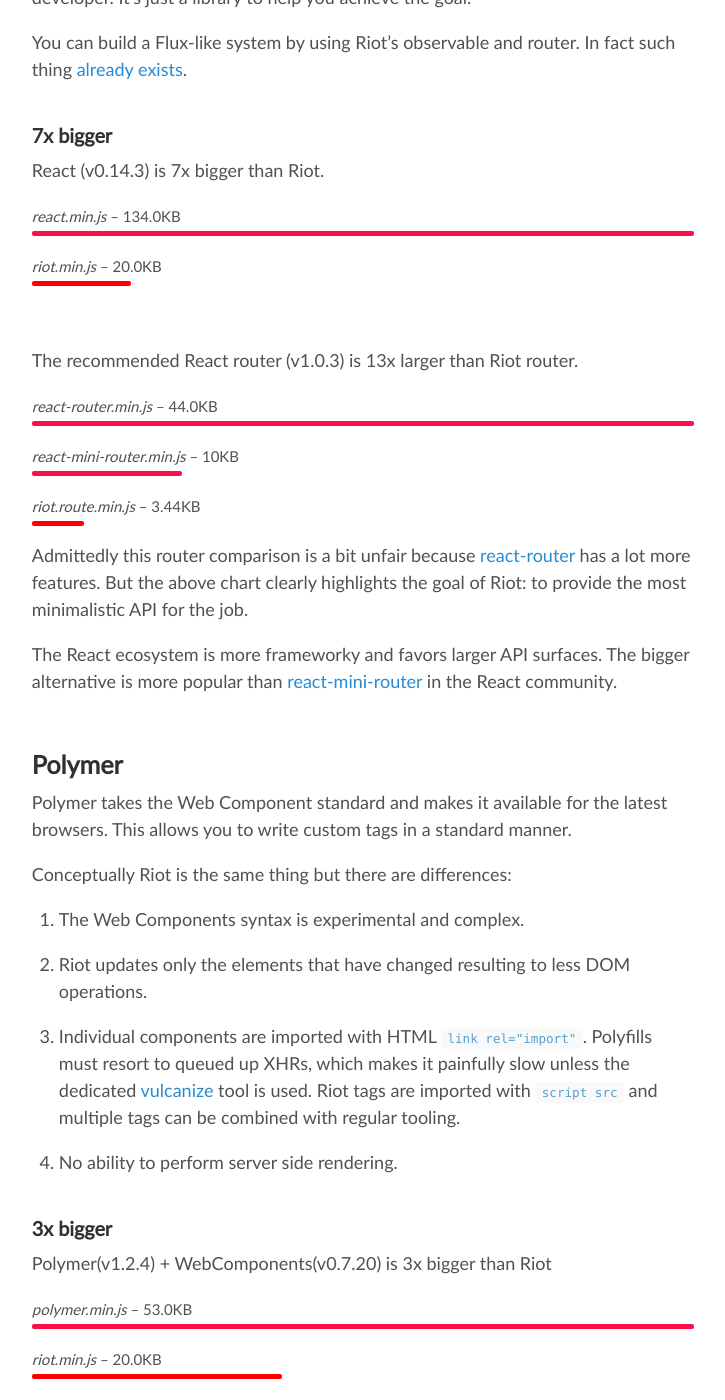
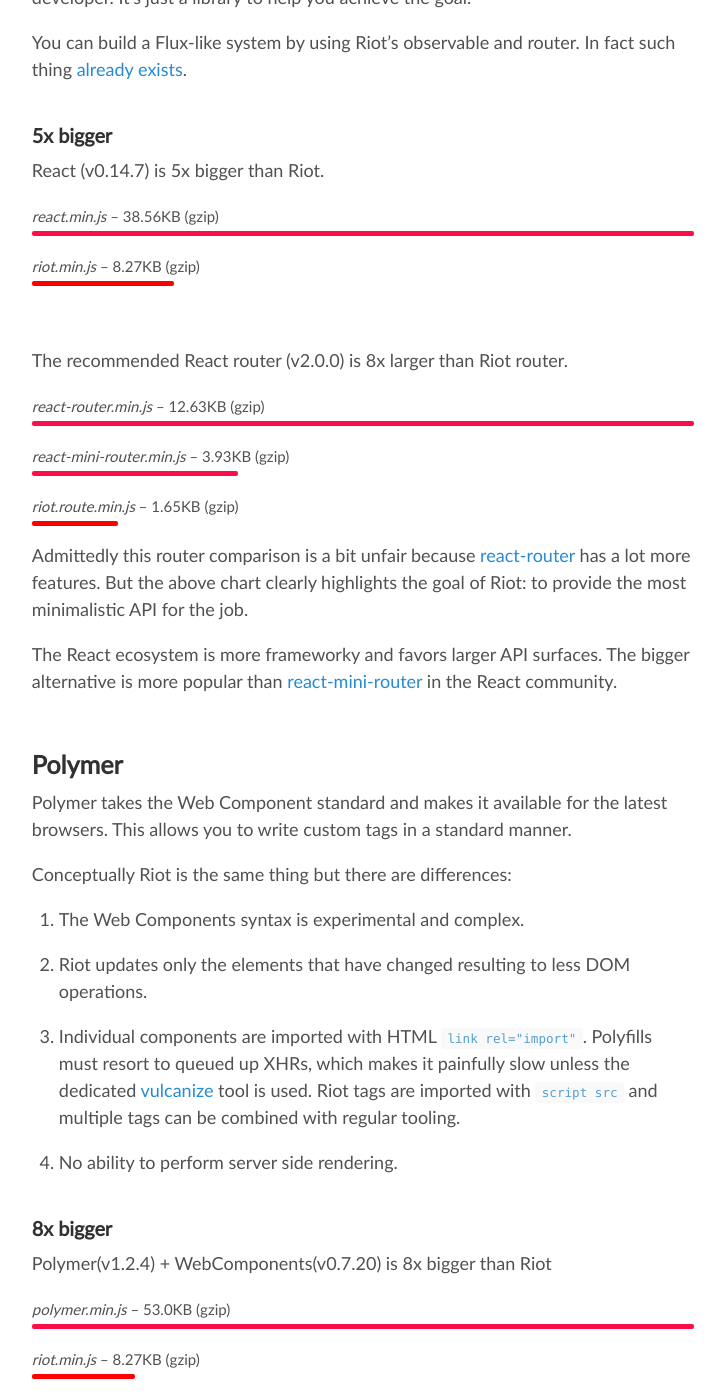
Before and after one commit to riot/riot.github.io, a Jekyll site: the page built from compare.md, in a window 1280 px wide and 1400 px high, scrolled down 3992 px. Shown: the whole window, without its empty margins (277-1002 px from the left). Built offline with Jekyll 4.4.1, drawn with Linux system fonts in a browser that asks for light colours; nearby versions of some CDN libraries.

Commit message:
fixed gzip comparison #109

```diff
--- a/_config.yml
+++ b/_config.yml
@@ -45,8 +45,8 @@
 
 # Vars needed for the compare.md page
 
-size_min:            20.00
-riot_route_size_min: 3.44
+size_min:            8.27
+riot_route_size_min: 1.65
 
 polymer:
   size:    53.00 # according to https://github.com/riot/riot/issues/1575#issuecomment-180869792
@@ -59,24 +59,24 @@
 polymer_and_webcomponents_size: 65 # 53 + 12 (polymer + webcomponents-lite.min.js )
 
 react:
-  size:    134.00
-  version: 0.14.3
+  size:    38.56
+  version: 0.14.7
 
 react_router:
-  size:    44.00
-  version: 1.0.3
+  size:    12.63
+  version: 2.0.0
 
 react_mini_router:
-  size:    10
+  size:    3.93
   version: 2.0.0
 
 
 # precalculated round values because of {{round}} liquid filter bug
 compare:
-  react: 7 # react.size / size_min
-  react_router_vs_riot_router: 13 # react_router.size / riot_route_size_min
-  react_mini_router_vs_riot_router: 3 # react_router.size / riot_route_size_min
-  polymer_and_webcomponents: 3 # polymer_and_webcomponents_size / size_min
+  react: 5 # react.size / size_min
+  react_router_vs_riot_router: 8 # react_router.size / riot_route_size_min
+  react_mini_router_vs_riot_router: 2 # react_router.size / riot_route_size_min
+  polymer_and_webcomponents: 8 # polymer_and_webcomponents_size / size_min
 
 # Languages
 translations:
--- a/compare.md
+++ b/compare.md
@@ -149,23 +149,23 @@
 
 React (v{{ site.react.version }}) is {{ site.compare.react }}x bigger than Riot.
 
-<small><em>react.min.js</em> – {{ site.react.size }}KB</small>
+<small><em>react.min.js</em> – {{ site.react.size }}KB (gzip)</small>
 <span class="bar red"></span>
 
-<small><em>riot.min.js</em> – <span class="riot-size">{{ site.size_min }}KB</span></small>
+<small><em>riot.min.js</em> – <span class="riot-size">{{ site.size_min }}KB (gzip)</span></small>
 <span class="bar blue" style="width: {{ site.size_min | divided_by: site.react.size | times: 100 }}%"></span>
 
 <br>
 
 The recommended React router (v{{ site.react_router.version }}) is {{ site.compare.react_router_vs_riot_router }}x larger than Riot router.
 
-<small><em>react-router.min.js</em> – {{ site.react_router.size }}KB</small>
+<small><em>react-router.min.js</em> – {{ site.react_router.size }}KB (gzip)</small>
 <span class="bar red"></span>
 
-<small><em>react-mini-router.min.js</em> – {{ site.react_mini_router.size }}KB</small>
+<small><em>react-mini-router.min.js</em> – {{ site.react_mini_router.size }}KB (gzip)</small>
 <span class="bar red" style="width: {{ site.react_mini_router.size | divided_by: site.react_router.size | times: 100 }}%"></span>
 
-<small><em>riot.route.min.js</em> – {{ site.riot_route_size_min }}KB</small>
+<small><em>riot.route.min.js</em> – {{ site.riot_route_size_min }}KB (gzip)</small>
 <span class="bar blue" style="width:{{ site.riot_route_size_min | divided_by: site.react_router.size | times:100 }}%"></span>
 
 Admittedly this router comparison is a bit unfair because [react-router](https://github.com/rackt/react-router) has a lot more features. But the above chart clearly highlights the goal of Riot: to provide the most minimalistic API for the job.
@@ -192,10 +192,10 @@
 
 Polymer(v{{ site.polymer.version }}) + WebComponents(v{{ site.webcomponents.version }}) is {{ site.compare.polymer_and_webcomponents }}x bigger than Riot
 
-<small><em>polymer.min.js</em> – {{ site.polymer.size }}KB</small>
+<small><em>polymer.min.js</em> – {{ site.polymer.size }}KB (gzip)</small>
 <span class="bar red"></span>
 
-<small><em>riot.min.js</em> – <span class="riot-size">{{ site.size_min }}KB</span></small>
+<small><em>riot.min.js</em> – <span class="riot-size">{{ site.size_min }}KB (gzip)</span></small>
 <span class="bar blue" style="width: {{ site.size_min | divided_by: site.polymer.size | times: 100 }}%"></span>
 
 Web components are said to be the [king of all polyfilling challenges](http://developer.telerik.com/featured/web-components-arent-ready-production-yet/) and this is why Polymer requires such a large amount of code.
```
Also changed, not shown: index.md (+3 -3 lines).
